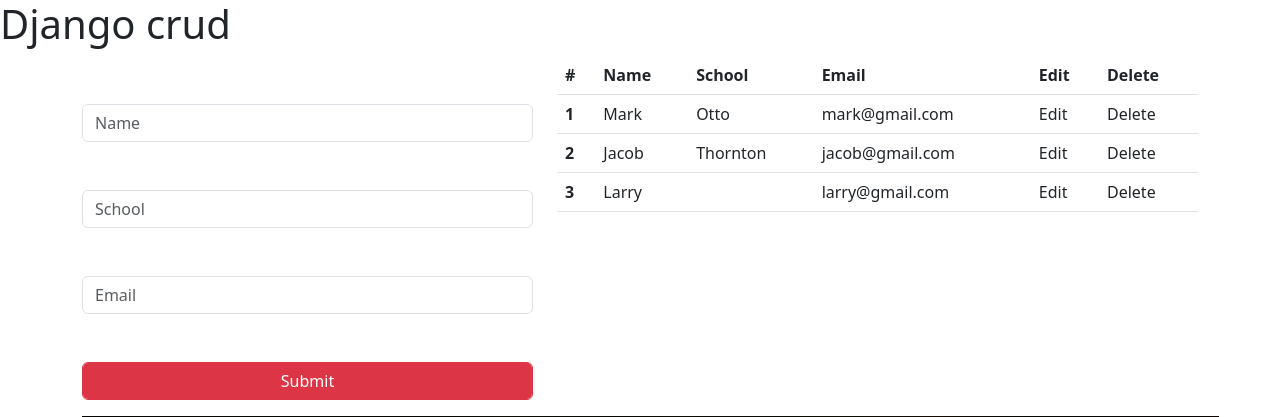
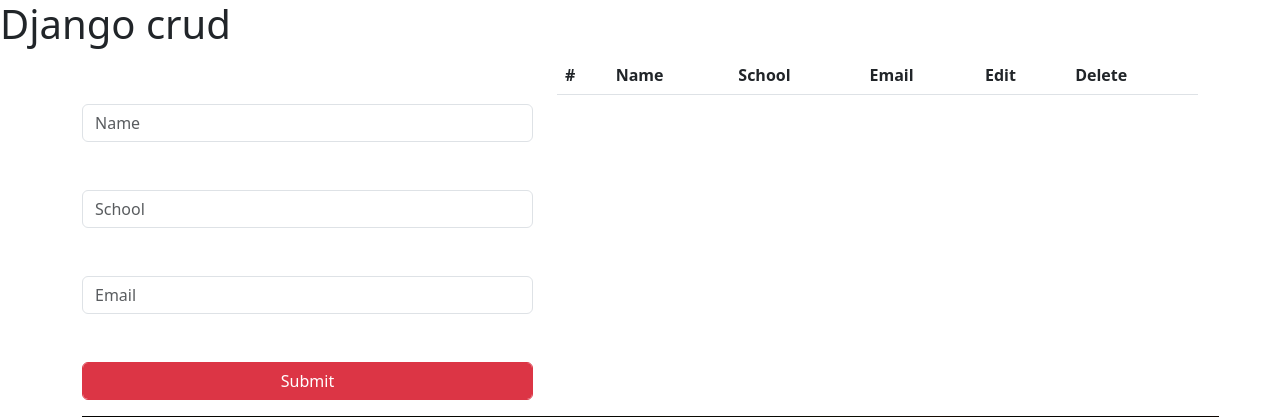
Before and after one commit to ajaraclare/Django-Class, a Django app: page /crud/insertdata/ in a window 1280 px wide. Shown: the top 417 px of the page. Run offline with Django 4.2, Linux system fonts and the light colour scheme; lists and menus that the app fills with data are empty.

Commit message:
Modifications

```diff
--- a/MIT/crud/models.py
+++ b/MIT/crud/models.py
@@ -8,3 +8,7 @@
 
     def __str__(self):
         return self.name
+
+# makemigrations creates the models
+#
+# migrate updates the models
--- a/MIT/crud/templates/index.html
+++ b/MIT/crud/templates/index.html
@@ -51,30 +51,19 @@
   </thead>
 
   <tbody>
+
+  {% for k in d %}
     <tr>
-      <th scope="row">1</th>
-      <td>Mark</td>
-      <td>Otto</td>
-      <td>mark@gmail.com</td>
+      <th scope="row">{{ k.id }}</th>
+      <td>{{ k.name }}</td>
+      <td>{{ k.school }}</td>
+      <td>{{ k.email }}</td>
         <td>Edit</td>
         <td>Delete</td>
     </tr>
 
-    <tr>
-      <th scope="row">2</th>
-      <td>Jacob</td>
-      <td>Thornton</td>
-      <td>jacob@gmail.com</td>
-        <td>Edit</td>
-        <td>Delete</td>
-    </tr>
-    <tr>
-      <th scope="row">3</th>
-      <td colspan="2">Larry</td>
-      <td>larry@gmail.com</td>
-        <td>Edit</td>
-        <td>Delete</td>
-    </tr>
+  {% endfor %}
+
   </tbody>
 </table>
 
--- a/MIT/crud/views.py
+++ b/MIT/crud/views.py
@@ -1,8 +1,23 @@
 from django.shortcuts import render
+
+from . models import Students
 
 # Create your views here.
 def home(request):
-    return render(request, 'index.html')
+    d = Students.objects.all()
+
+
+    return render(request, 'index.html', {"d":d} )
 
 def insertdata(request):
+    if request.method =="POST":
+        name = request.POST.get('name')
+        school = request.POST.get('school')
+        email = request.POST.get('email')
+
+        data = Students(name=name, school=school, email=email)
+        data.save()
+
+        # print(name,school,email)
+
     return render(request, 'index.html')
```
Also changed, not shown: MIT/db.sqlite3.
